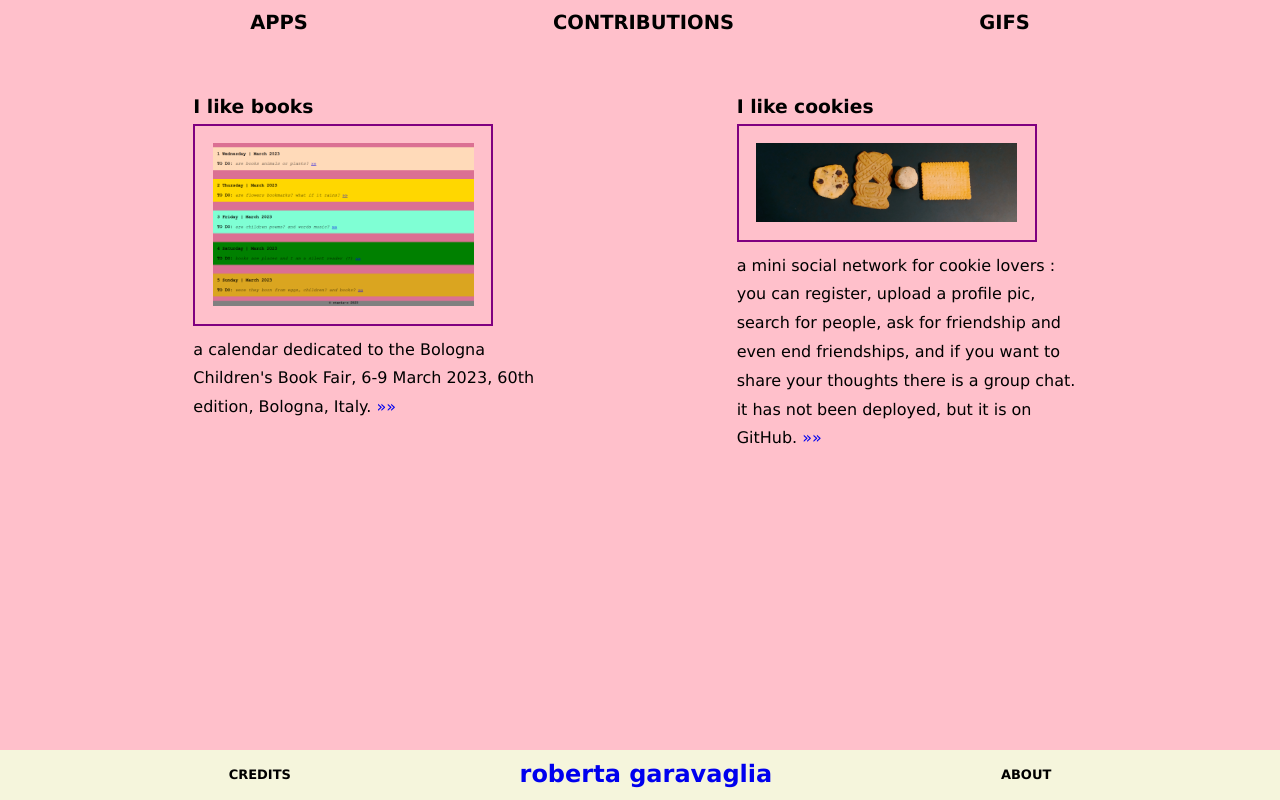
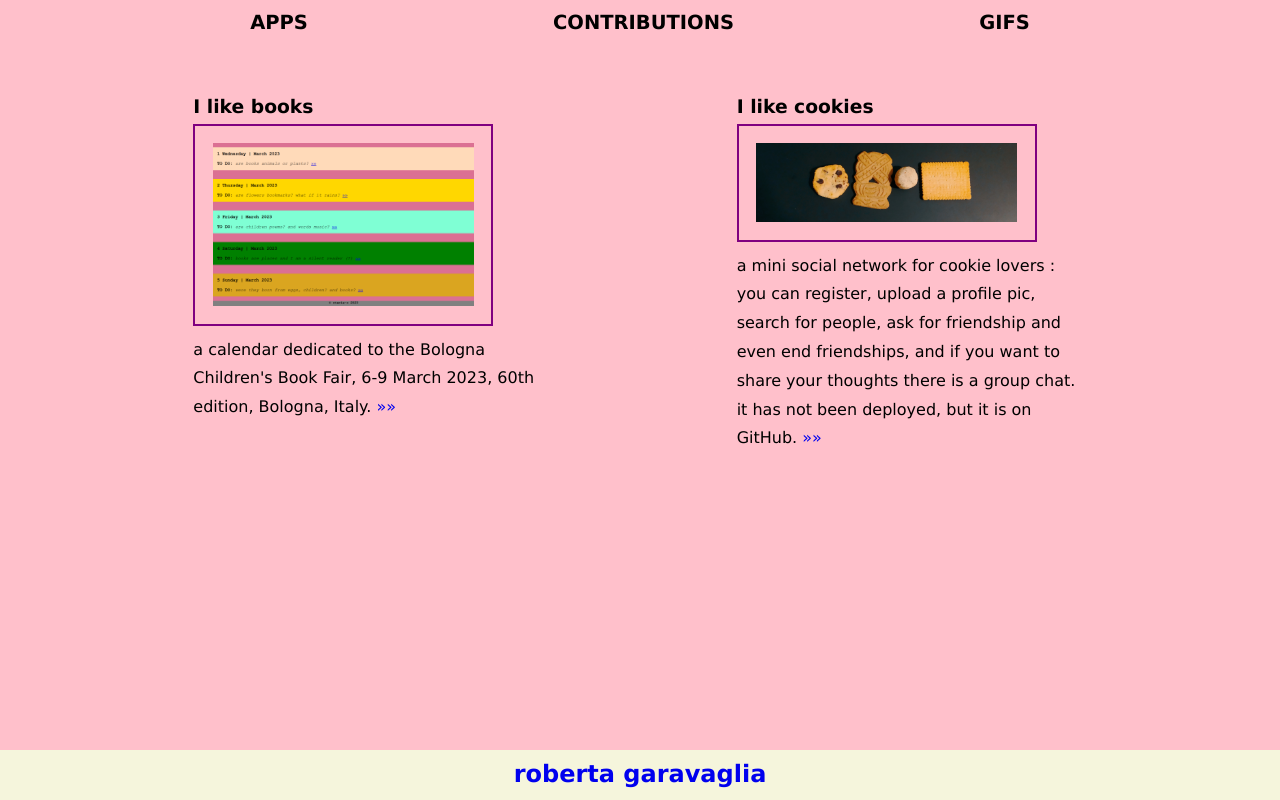
Before and after one commit to otaria-o/portfolio-otaria-o, a React (Create React App) app: page /apps in a window 1280 px wide. Built offline with nearby package versions, Linux system fonts and the light colour scheme.

Commit message:
Update Footer.js

```diff
--- a/src/Footer.js
+++ b/src/Footer.js
@@ -3,17 +3,11 @@ import { Link } from "react-router-dom";
 function Footer() {
   return (
     <footer className="footer">
-      <Link style={{ textDecoration: "none", color: "black" }} to="/credits">
-        <h2 style={{ fontSize: "small" }} className="">
-          CREDITS
-        </h2>
-      </Link>
+
       <Link style={{ textDecoration: "none" }} to="/">
         <h2>roberta garavaglia</h2>
       </Link>
-      <Link style={{ textDecoration: "none", color: "black" }} to="/about">
-        <h2 style={{ fontSize: "small" }}>ABOUT</h2>
-      </Link>
+
     </footer>
   );
 }
```
